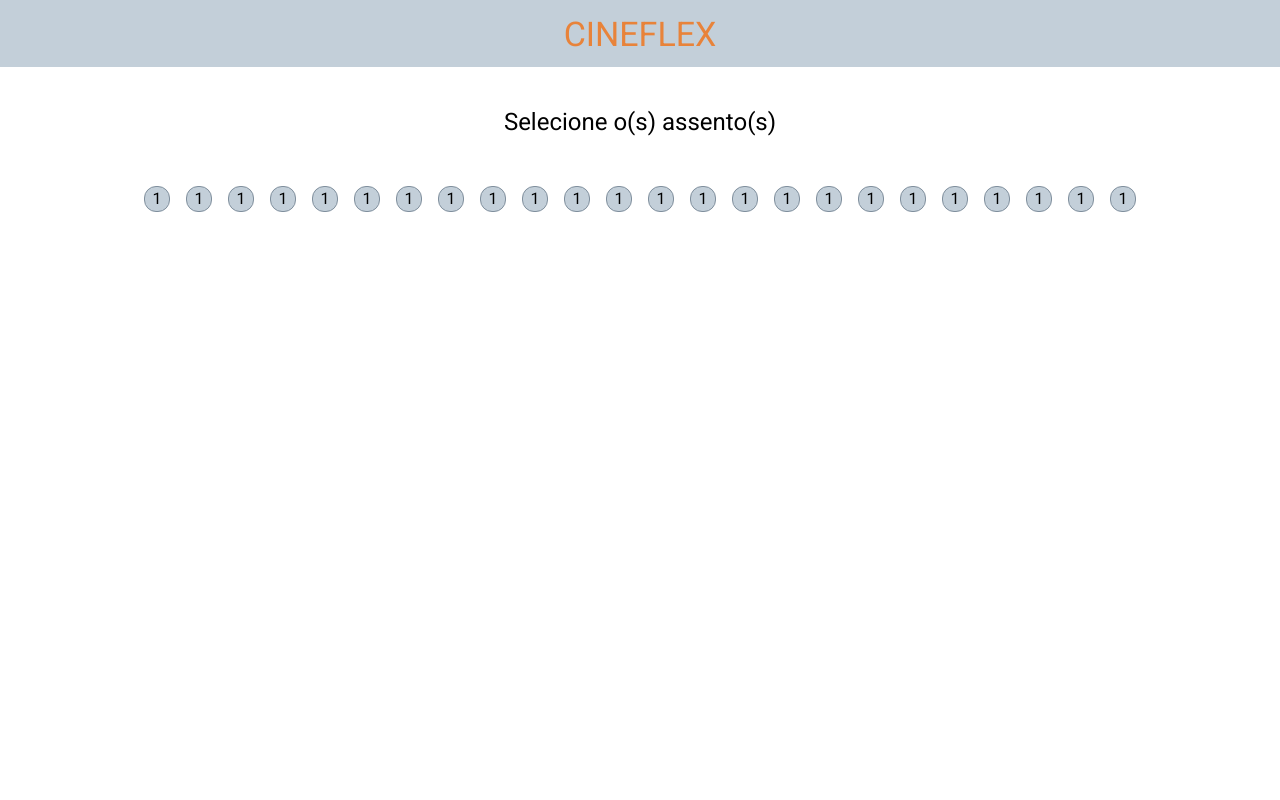
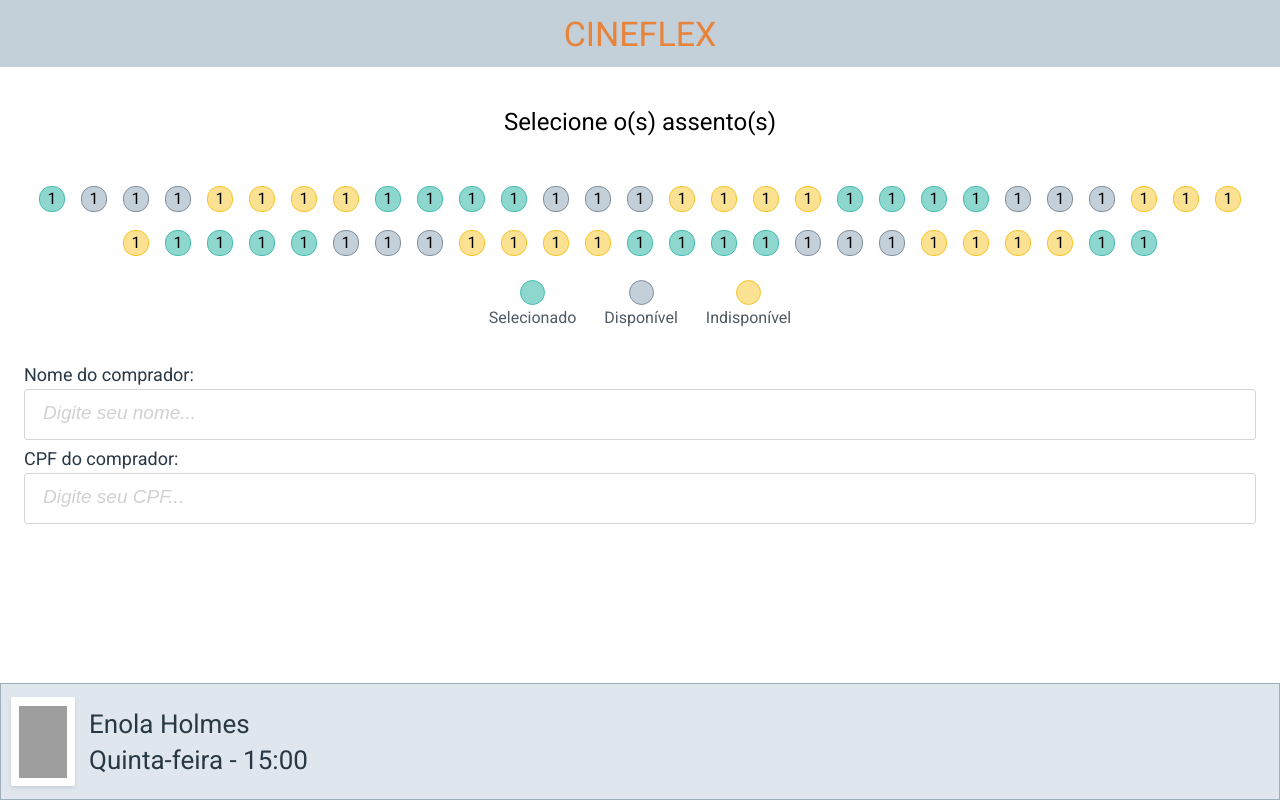
Before and after one commit to pedrolpin4/Cineflex_React, a React (Create React App) app: page / in a window 1280 px wide. Built offline with nearby package versions, Linux system fonts and the light colour scheme; grey boxes are pictures that could not be loaded.

Commit message:
Session sits page layout added

```diff
--- a/public/reset.css
+++ b/public/reset.css
@@ -44,3 +44,27 @@ table {
 strong {
 	font-weight: bold;
 }
+
+textarea:focus, input:focus, select:focus {
+    box-shadow: 0 0 0 0;
+    outline: 0;
+}
+
+::placeholder {
+    color: #D1D1D1;
+    font-style: italic;
+    font-size: 19px;
+}
+
+:-ms-input-placeholder{
+    color: #D1D1D1;
+    font-style: italic;
+    font-size: 19px;
+    opacity: 1;
+}
+
+::-ms-input-placeholder{
+    color: #D1D1D1;
+    font-style: italic;
+    font-size: 19px;
+}
--- a/src/SessionsSits/SessionsSits.css
+++ b/src/SessionsSits/SessionsSits.css
@@ -6,6 +6,10 @@ h1{
     justify-content: center;
     align-items: center;
     font-size: 24px;
+}
+
+.sits-page-content{
+    margin-bottom: 132px;
 }
 
 .sits-container{
@@ -22,7 +26,109 @@ h1{
     justify-content: center;
     width: 26px;
     height: 26px;
+    border-radius: 12px;
+}
+
+.available{
     background: #C3CFD9;
     border: 1px solid #808F9D;
-    border-radius: 12px;
 }
+
+.unavailable{
+    background: #FBE192;
+    border: 1px solid #F7C52B;
+}
+
+.selected{
+    background: #8DD7CF;
+    border: 1px solid #45BDB0;
+}
+
+.sits-status-container{
+    margin-top: 15px;
+    display: flex;
+    justify-content: center;
+}
+
+.sits-status-container div{
+    margin: 0px 14px;
+    display: flex;
+    flex-direction: column;
+    align-items: center;
+}
+
+.sits-status-container p {
+    margin-top: 5px;
+    color: #4E5A65
+}
+
+.sits-status{
+    width: 25px;
+    height: 25px;
+    border-radius: 17px;
+}
+
+.buyers-info{
+    margin: 40px 24px 0px 24px;
+    display: flex;
+    flex-direction: column;
+}
+
+.buyers-info p{
+    margin-bottom: 5px;
+    font-size: 18px;
+    color: #293845;
+}
+
+.buyers-info input{
+    padding-left: 18px;
+    margin-bottom: 10px;
+    width: calc(100vw - 48px);
+    height: 51px;
+    background: #FFFFFF;
+    border: 1px solid #D5D5D5;
+    border-radius: 3px;
+}
+
+footer{
+    display: flex;
+    align-items: center;
+    position: fixed;
+    width: 100%;
+    height: 117px;
+    left: 0px;
+    bottom: 0px;
+    background: #DFE6ED;
+    border: 1px solid #9EADBA;
+}
+
+.mini-poster{
+    display: flex;
+    justify-content: center;
+    align-items: center;
+    width: 64px;
+    height: 89px;
+    background: #FFFFFF;
+    box-shadow: 0px 2px 4px rgba(0, 0, 0, 0.1);
+    border-radius: 2px;
+    margin-left: 10px;
+}
+
+.mini-poster img{
+    width: 48px;
+    height: 72px;
+}
+
+.sessions-info{
+    display: flex;
+    height: 117px;
+    flex-direction: column;
+    justify-content: center;
+    margin-left: 14px;
+    font-size: 26px;
+    color: #293845;
+}
+
+.sessions-info p{
+    margin: 5px 0px;
+}
--- a/src/SessionsSits/SessionsSits.js
+++ b/src/SessionsSits/SessionsSits.js
@@ -2,36 +2,94 @@ import './SessionsSits.css'
 
 const SessionsSits = () =>{
     return(
-        <>
+        <div className = "sits-page-content">
             <h1>Selecione o(s) assento(s)</h1>
             <div className = "sits-container">
-                <div className = "sit">1</div>
-                <div className = "sit">1</div>
-                <div className = "sit">1</div>
-                <div className = "sit">1</div>
-                <div className = "sit">1</div>
-                <div className = "sit">1</div>
-                <div className = "sit">1</div>
-                <div className = "sit">1</div>
-                <div className = "sit">1</div>
-                <div className = "sit">1</div>
-                <div className = "sit">1</div>
-                <div className = "sit">1</div>
-                <div className = "sit">1</div>
-                <div className = "sit">1</div>
-                <div className = "sit">1</div>
-                <div className = "sit">1</div>
-                <div className = "sit">1</div>
-                <div className = "sit">1</div>
-                <div className = "sit">1</div>
-                <div className = "sit">1</div>
-                <div className = "sit">1</div>
-                <div className = "sit">1</div>
-                <div className = "sit">1</div>
-                <div className = "sit">1</div>
-
+                <div className = "sit selected">1</div>
+                <div className = "sit available">1</div>
+                <div className = "sit available">1</div>
+                <div className = "sit available">1</div>
+                <div className = "sit unavailable">1</div>
+                <div className = "sit unavailable">1</div>
+                <div className = "sit unavailable">1</div>
+                <div className = "sit unavailable">1</div>
+                <div className = "sit selected">1</div>
+                <div className = "sit selected">1</div>
+                <div className = "sit selected">1</div>
+                <div className = "sit selected">1</div>
+                <div className = "sit available">1</div>
+                <div className = "sit available">1</div>
+                <div className = "sit available">1</div>
+                <div className = "sit unavailable">1</div>
+                <div className = "sit unavailable">1</div>
+                <div className = "sit unavailable">1</div>
+                <div className = "sit unavailable">1</div>
+                <div className = "sit selected">1</div>
+                <div className = "sit selected">1</div>
+                <div className = "sit selected">1</div>
+                <div className = "sit selected">1</div>
+                <div className = "sit available">1</div>
+                <div className = "sit available">1</div>
+                <div className = "sit available">1</div>
+                <div className = "sit unavailable">1</div>
+                <div className = "sit unavailable">1</div>
+                <div className = "sit unavailable">1</div>
+                <div className = "sit unavailable">1</div>
+                <div className = "sit selected">1</div>
+                <div className = "sit selected">1</div>
+                <div className = "sit selected">1</div>
+                <div className = "sit selected">1</div>
+                <div className = "sit available">1</div>
+                <div className = "sit available">1</div>
+                <div className = "sit available">1</div>
+                <div className = "sit unavailable">1</div>
+                <div className = "sit unavailable">1</div>
+                <div className = "sit unavailable">1</div>
+                <div className = "sit unavailable">1</div>
+                <div className = "sit selected">1</div>
+                <div className = "sit selected">1</div>
+                <div className = "sit selected">1</div>
+                <div className = "sit selected">1</div>
+                <div className = "sit available">1</div>
+                <div className = "sit available">1</div>
+                <div className = "sit available">1</div>
+                <div className = "sit unavailable">1</div>
+                <div className = "sit unavailable">1</div>
+                <div className = "sit unavailable">1</div>
+                <div className = "sit unavailable">1</div>
+                <div className = "sit selected">1</div>
+                <div className = "sit selected">1</div>
             </div>
-        </>
+            <div className = "sits-status-container">
+                <div>
+                    <div className = "sits-status selected"></div>
+                    <p>Selecionado</p>
+                </div>
+                <div>
+                    <div className = "sits-status available"></div>
+                    <p>Disponível</p>
+                </div>
+                <div>
+                    <div className = "sits-status unavailable"></div>
+                    <p>Indisponível</p>
+                </div>
+            </div>
+            <div className ="buyers-info">
+                <p>Nome do comprador:</p>
+                <input placeholder = "Digite seu nome..."></input>
+                <p>CPF do comprador:</p>
+                <input placeholder = "Digite seu CPF..."></input>
+            </div>
+            <footer>
+                <div className = "mini-poster">
+                    <img src = "https://encrypted-tbn0.gstatic.com/images?q=tbn:ANd9GcT2kekV1GGgplhQY1_KvaLVDa6ZGCoxcW18KHms8sMwl6tG28n8VXk0hN2mf_YChaam0DE&usqp=CAU"/>
+                </div>
+                <div className = "sessions-info">
+                    <p>Enola Holmes</p>
+                    <p>Quinta-feira - 15:00</p>
+                </div>
+            </footer>
+        </div>
     )
 }
 
```
